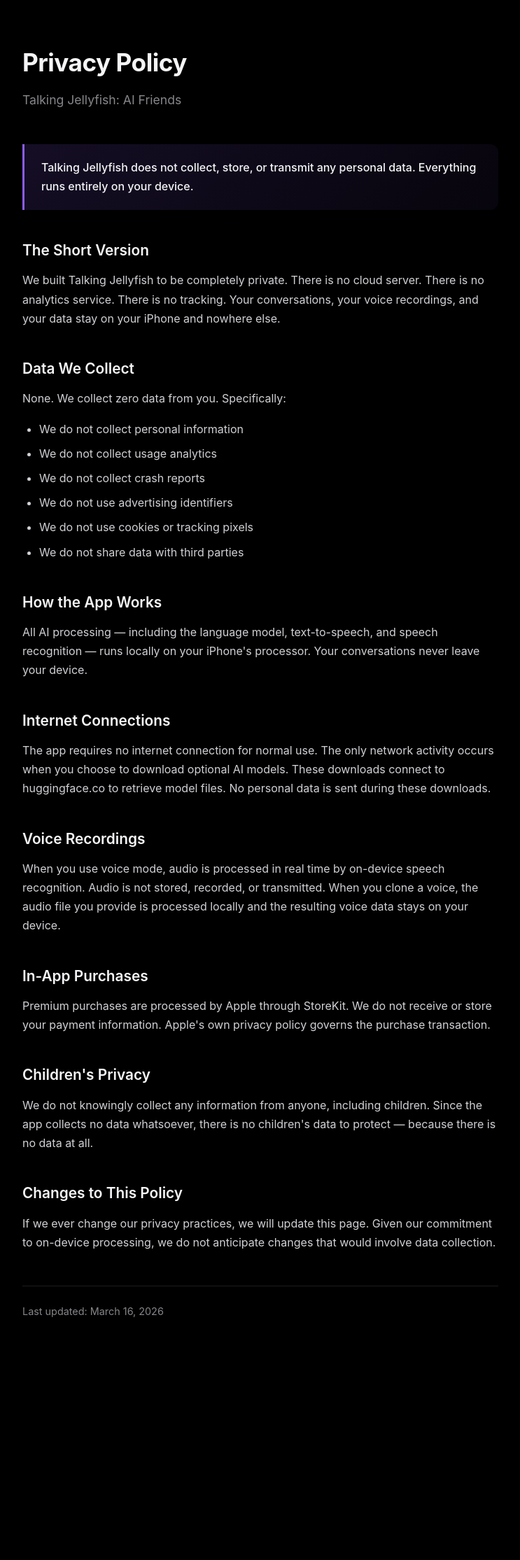
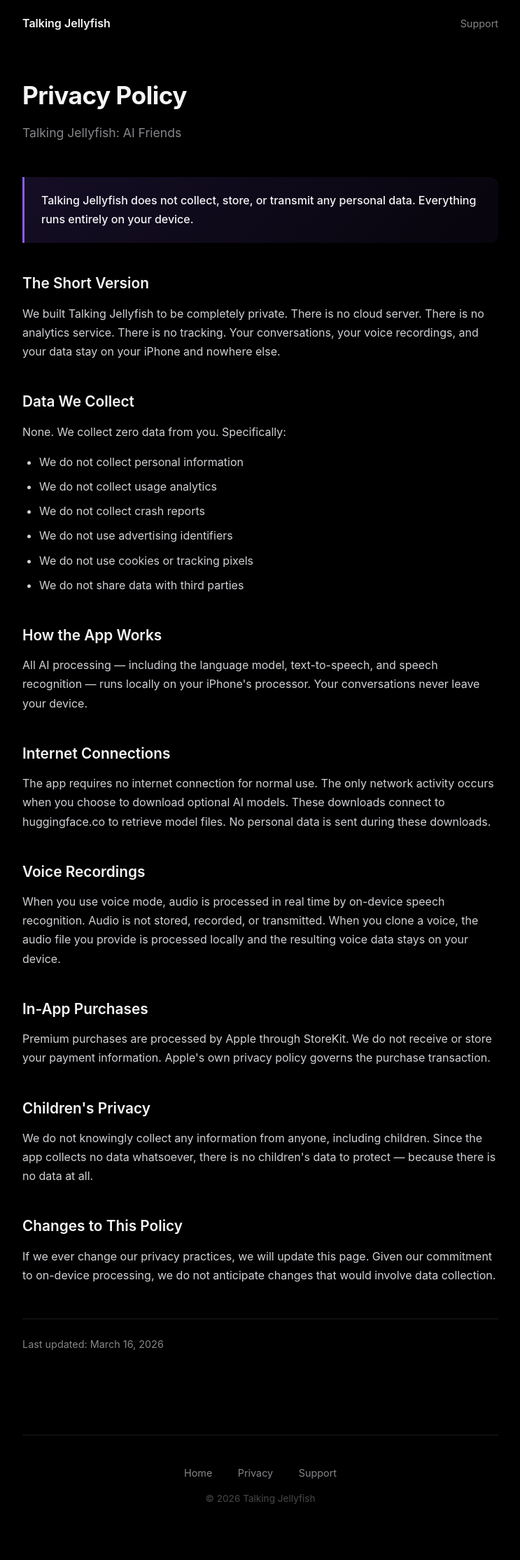
Before and after one commit to ReisCook/TalkingJellyfish, a plain HTML site: page privacy.html in a window 1280 px wide. Shown: the whole page at 70% size, without its empty margins (268-1011 px from the left). Before the commit the page ends 2002 px from the top, so only its background shows below. Drawn offline with Linux system fonts and the light colour scheme.

Commit message:
Add navigation: header links back to home, consistent footer on all pages

```diff
--- a/privacy.html
+++ b/privacy.html
@@ -67,9 +67,50 @@
     }
     a { color: #8B5CF6; text-decoration: none; }
     a:hover { text-decoration: underline; }
+    .nav {
+      max-width: 680px;
+      margin: 0 auto;
+      padding: 20px 0 0;
+      display: flex;
+      justify-content: space-between;
+      align-items: center;
+    }
+    .nav-brand {
+      color: #f5f5f7;
+      font-weight: 600;
+      font-size: 1em;
+      text-decoration: none;
+    }
+    .nav-brand:hover { opacity: 0.8; }
+    .nav-links a {
+      color: #86868b;
+      margin-left: 24px;
+      font-size: 0.9em;
+    }
+    .nav-links a:hover { color: #f5f5f7; text-decoration: none; }
+    footer {
+      max-width: 680px;
+      margin: 0 auto;
+      text-align: center;
+      padding: 40px 0 60px;
+      border-top: 1px solid #1c1c1e;
+    }
+    footer a {
+      color: #86868b;
+      margin: 0 16px;
+      font-size: 0.9em;
+    }
+    footer a:hover { color: #f5f5f7; text-decoration: none; }
+    footer .copy { color: #48484a; font-size: 0.85em; margin-top: 12px; }
   </style>
 </head>
 <body>
+  <nav class="nav">
+    <a href="/" class="nav-brand">Talking Jellyfish</a>
+    <div class="nav-links">
+      <a href="support.html">Support</a>
+    </div>
+  </nav>
   <div class="container">
     <h1>Privacy Policy</h1>
     <p class="subtitle">Talking Jellyfish: AI Friends</p>
@@ -112,5 +153,13 @@
 
     <p class="last-updated">Last updated: March 16, 2026</p>
   </div>
+  <footer>
+    <div>
+      <a href="/">Home</a>
+      <a href="privacy.html">Privacy</a>
+      <a href="support.html">Support</a>
+    </div>
+    <p class="copy">&copy; 2026 Talking Jellyfish</p>
+  </footer>
 </body>
 </html>
```
Also changed, not shown: support.html (+49 -0 lines).
